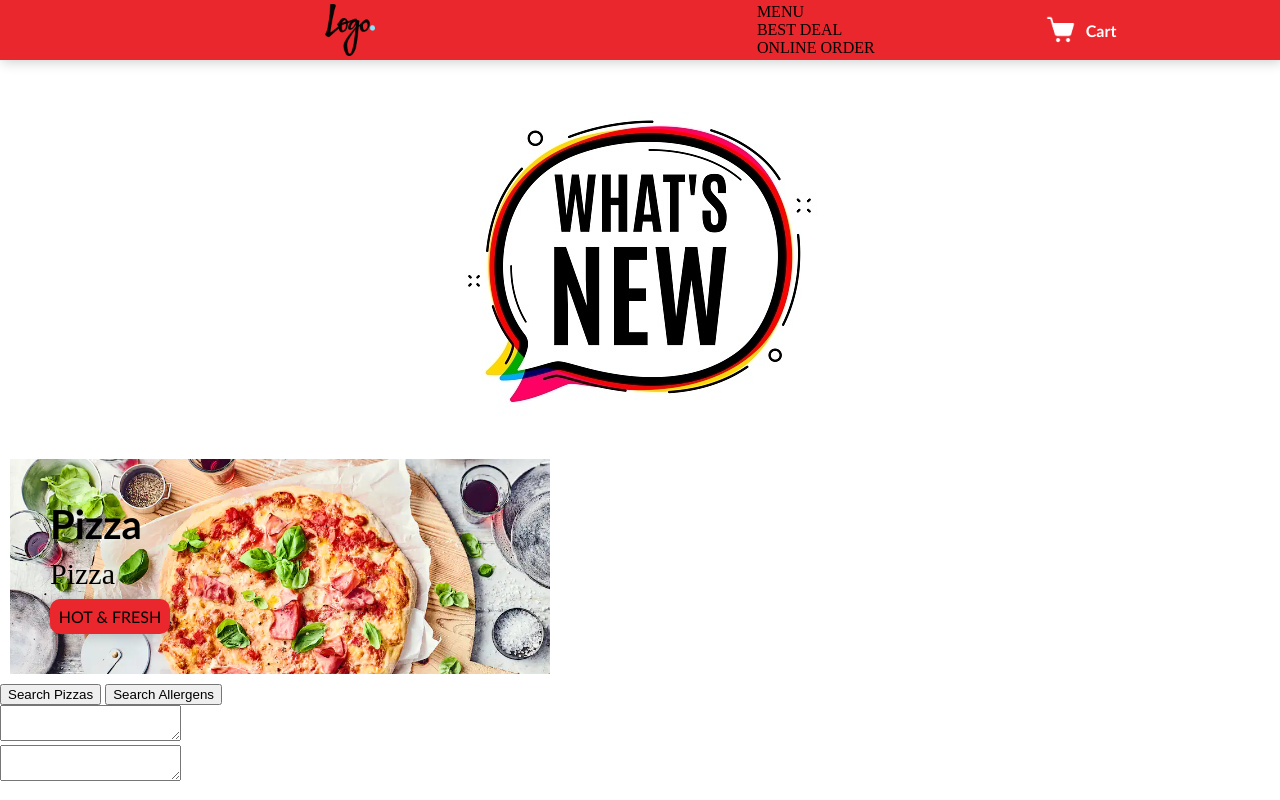
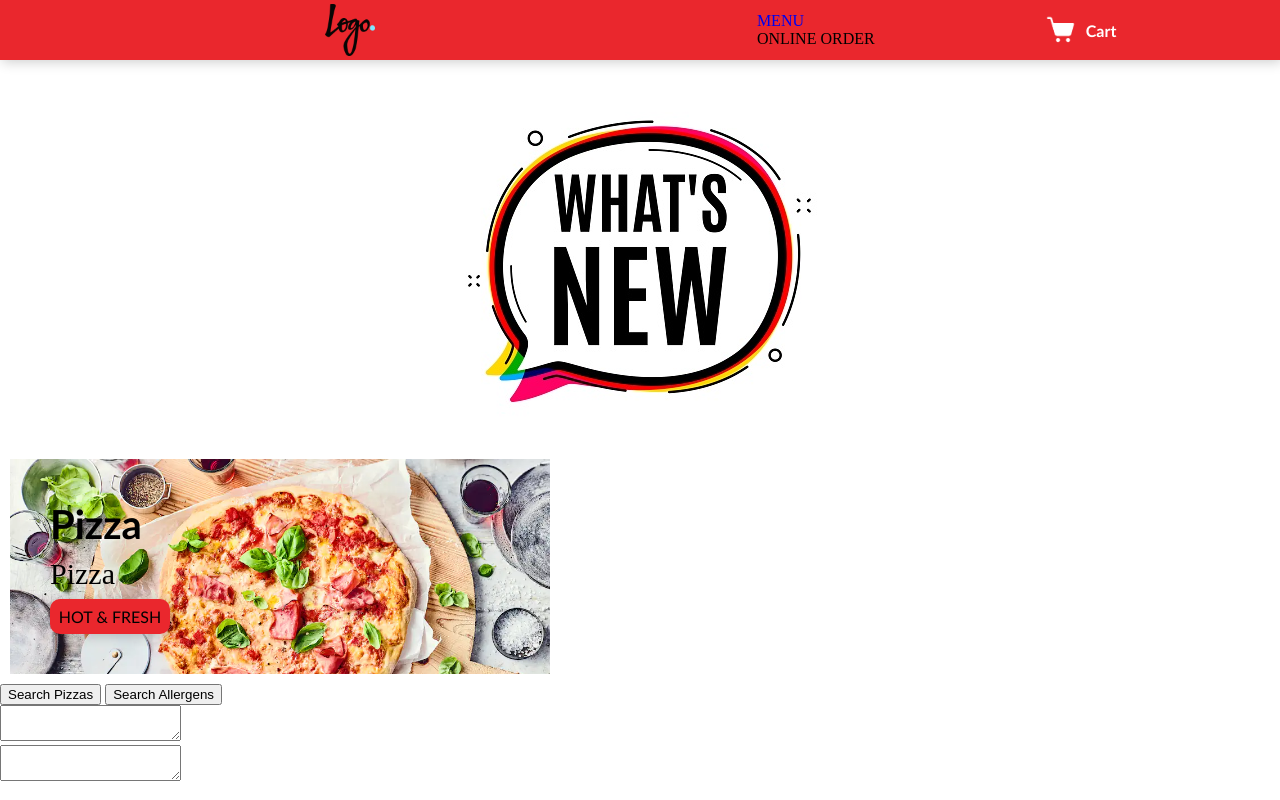
Before and after one commit to CodecoolGlobal/pizza-order-prototype-javascript-saray42, a website: page frontend/index.html in a window 1280 px wide. Drawn offline with Linux system fonts and the light colour scheme; files that its build step writes are made by us from their sources; files whose address does not match are found by name.

Commit message:
Menu button

```diff
--- a/frontend/index.html
+++ b/frontend/index.html
@@ -1,6 +1,5 @@
 <!DOCTYPE html>
 <html lang="en">
-
   <head>
     <meta charset="UTF-8" />
     <meta http-equiv="X-UA-Compatible" content="IE=edge" />
@@ -19,8 +18,7 @@
         <!--menu-->
         <div class="menu"></div>
         <ul>
-        <li><a href="#"></a>MENU</li>
-        <li><a href="#"></a>BEST DEAL</li>
+          <li><a href="http://127.0.0.1:3000/menu">MENU</a></li>
           <li><a href="#"></a>ONLINE ORDER</li>
         </ul>
         <!--cart-->
@@ -61,5 +59,4 @@
       </div>
     </div>
   </body>
-
 </html>
```
Also changed, not shown: backend/test.html (deleted). Lines whose indentation alone changed are shown as unchanged.
